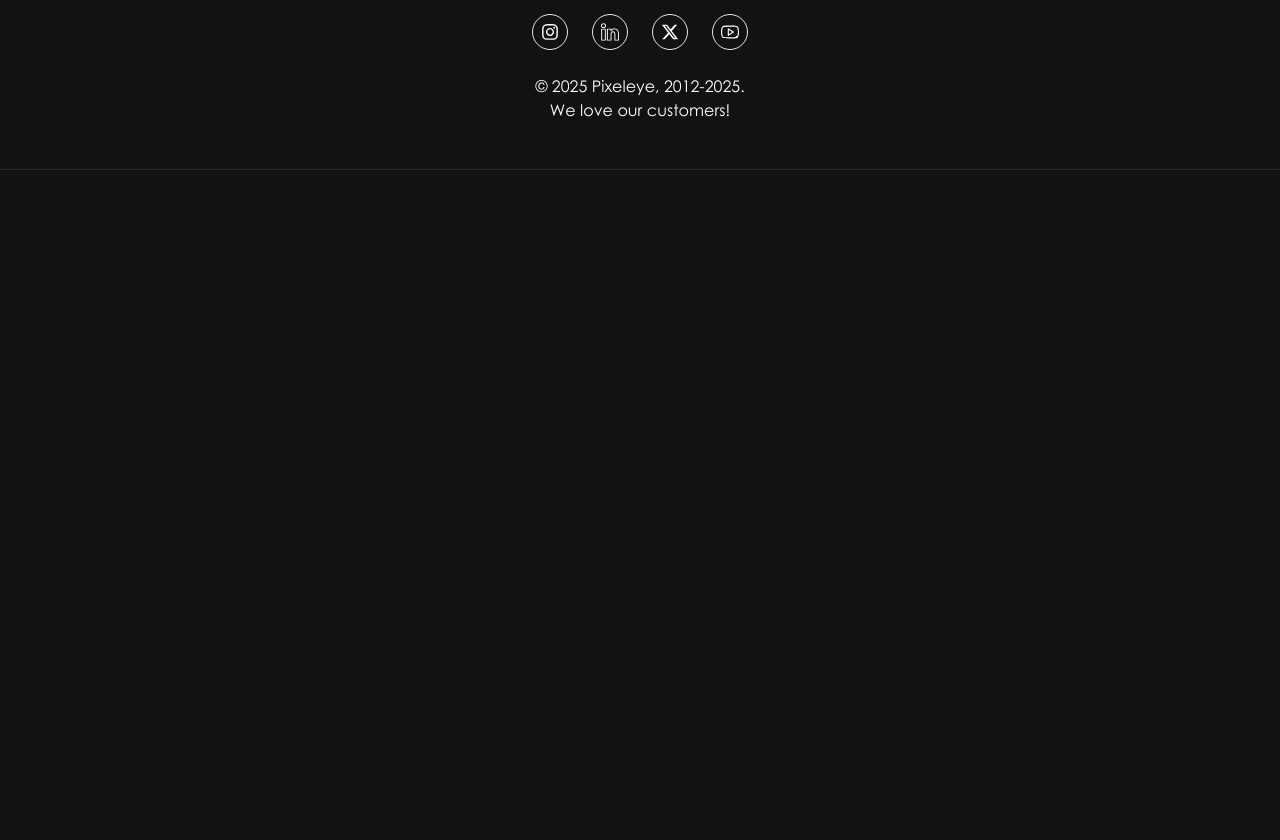
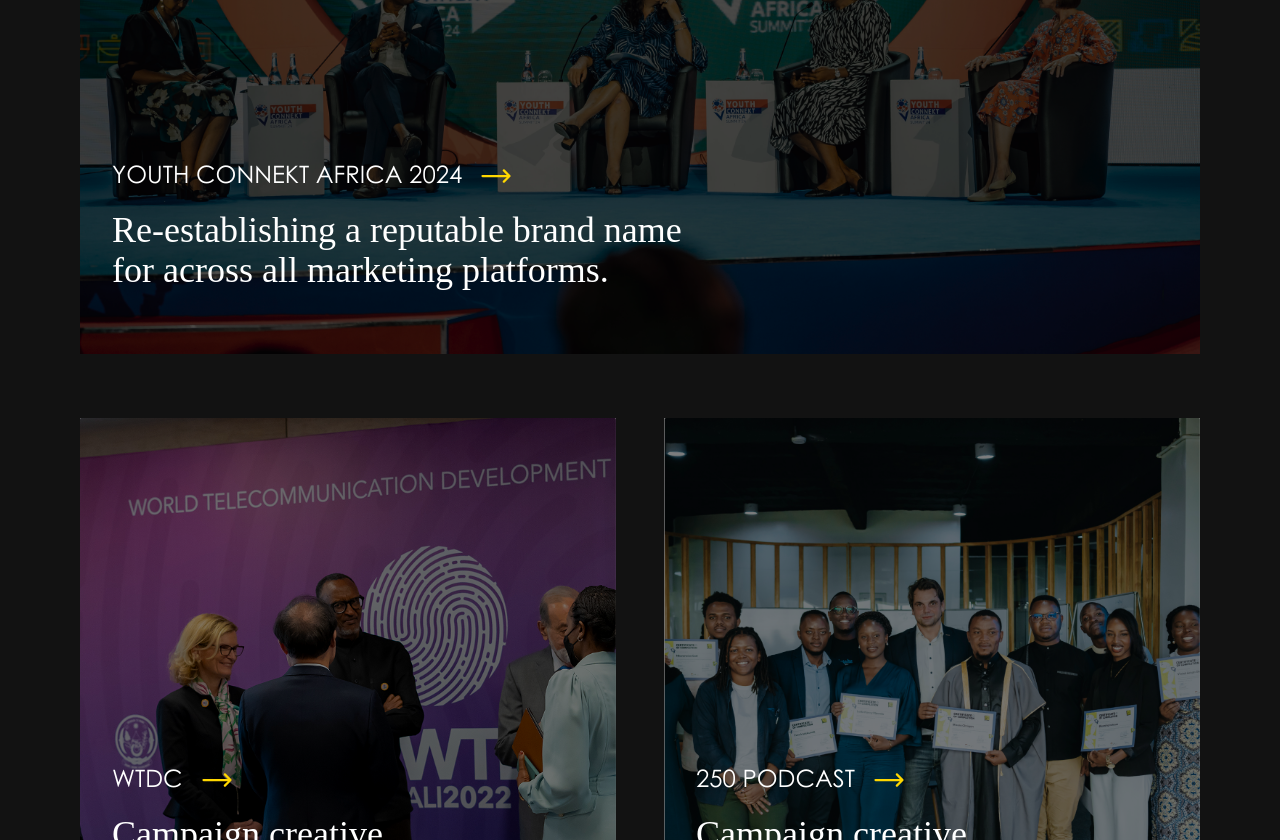
Before and after one commit to belladev250/Pixeleye-web, a Next.js app: page /portfolio in a window 1280 px wide. Shown: the part 1960-2800 px from the top of the page. Before the commit the page ends 2162 px from the top, so only its background shows below. Built offline with nearby package versions, Linux system fonts and the light colour scheme; a web font is replaced by a local one.

Commit message:
new changes

```diff
--- a/src/app/portfolio/page.tsx
+++ b/src/app/portfolio/page.tsx
@@ -7,7 +7,7 @@
   return (
     <div className='p-20 mt-20 space-y-16 '>
 
-  <p className='text-gold font-Gothic'>Pixeleye Projects </p>
+  <p className='text-gold text-2xl font-Gothic'>PIXELEYE PROJECTS </p>
 
   <div className="relative w-full mt-10 text-xl ">
   <Image
@@ -21,7 +21,7 @@
 
 <div className=" absolute bottom-0 lg:bottom-8  p-4 lg:p-8 space-y-4">
  <div className="flex space-x-4">
-  <p className=" text-white text-2xl md:text-2xl font-Gothic">RWANDAFOAM </p>
+  <p className=" text-white text-2xl md:text-2xl font-Gothic">RWANDAFOAM</p>
    <HiArrowLongRight fill="gold" className="text-4xl"/>
    </div>
    <div>
@@ -38,7 +38,7 @@
 {/* pic 1 */}
   <div className="relative w-full lg:w-1/2">
   <Image
-      src="/assets/flag.jpg"
+      src="/assets/paper.jpg"
       alt=""
 
       width={500}
@@ -49,12 +49,12 @@
 
 <div className=" absolute bottom-0 lg:bottom-8  p-4 lg:p-8 space-y-4">
  <div className="flex space-x-4">
-  <p className=" text-white text-2xl md:text-2xl font-Gothic">YOUTHCONNEKT AFRICA 2024 </p>
+  <p className=" text-white text-2xl md:text-2xl font-Gothic">AEGIS </p>
    <HiArrowLongRight fill="gold" className="text-4xl"/>
    </div>
    <div>
-   <p className="text-white text-3xl md:text-4xl font-Caslon ">Campaign creative </p>
-   <p className="text-white text-3xl md:text-4xl font-Caslon "> direction</p>
+   <p className="text-white text-3xl md:text-4xl font-Caslon ">The stories of  </p>
+   <p className="text-white text-3xl md:text-4xl font-Caslon ">peace books </p>
    </div>
 
    </div>
@@ -85,6 +85,85 @@
    </div>
 
   </div>
+
+  <div className="relative w-full mt-10 text-xl ">
+  <Image
+      src="/assets/meeting.png"
+      alt=""
+      width={700}
+      height={700}
+      className="w-full h-auto object-cover"
+    />
+ <div className=" absolute inset-0  bg-black opacity-50 "></div>
+
+<div className=" absolute bottom-0 lg:bottom-8  p-4 lg:p-8 space-y-4">
+ <div className="flex space-x-4">
+  <p className=" text-white text-2xl md:text-2xl font-Gothic">YOUTH CONNEKT AFRICA 2024 </p>
+   <HiArrowLongRight fill="gold" className="text-4xl"/>
+   </div>
+   <div>
+   <p className="text-white text-3xl md:text-4xl font-Caslon ">Re-establishing a reputable brand name </p>
+   <p className="text-white text-3xl md:text-4xl font-Caslon "> for across all marketing platforms.</p>
+   </div>
+
+   </div>
+
+  </div>
+
+  {/* big image section */}
+  <div className="flex flex-col lg:flex-row   space-y-8 lg:space-y-0 lg:space-x-12">
+
+{/* pic 1 */}
+  <div className="relative w-full lg:w-1/2">
+  <Image
+      src="/assets/pk.jpg"
+      alt=""
+
+      width={500}
+      height={500}
+      className="w-full h-auto object-cover"
+    />
+ <div className=" absolute inset-0  bg-black opacity-50 "></div>
+
+<div className=" absolute bottom-0 lg:bottom-8  p-4 lg:p-8 space-y-4">
+ <div className="flex space-x-4">
+  <p className=" text-white text-2xl md:text-2xl font-Gothic">WTDC </p>
+   <HiArrowLongRight fill="gold" className="text-4xl"/>
+   </div>
+   <div>
+   <p className="text-white text-3xl md:text-4xl font-Caslon ">Campaign creative</p>
+   <p className="text-white text-3xl md:text-4xl font-Caslon "> direction </p>
+   </div>
+
+   </div>
+
+  </div>
+
+{/* pic 2 */}
+  <div className="relative w-full lg:w-1/2">
+  <Image src="/assets/group.jpg" alt=""
+      width={500}
+      height={500}
+      className="w-full h-auto object-cover"
+    />
+  <div className=" absolute inset-0  bg-black opacity-50 "></div>
+
+  <div className=" absolute bottom-8 p-4 lg:p-8 space-y-4">
+ <div className="flex space-x-4">
+  <p className=" text-white text-2xl md:text-2xl font-Gothic">250 PODCAST </p>
+   <HiArrowLongRight fill="gold" className="text-4xl"/>
+   </div>
+   <div>
+   <p className="text-white text-3xl md:text-4xl font-Caslon ">Campaign creative </p>
+   <p className="text-white text-3xl md:text-4xl font-Caslon "> direction</p>
+   </div>
+
+   </div>
+
+   </div>
+
+  </div>
+
     </div>
   );
 }
```
Also changed, not shown: public/assets/meeting.png (added).
